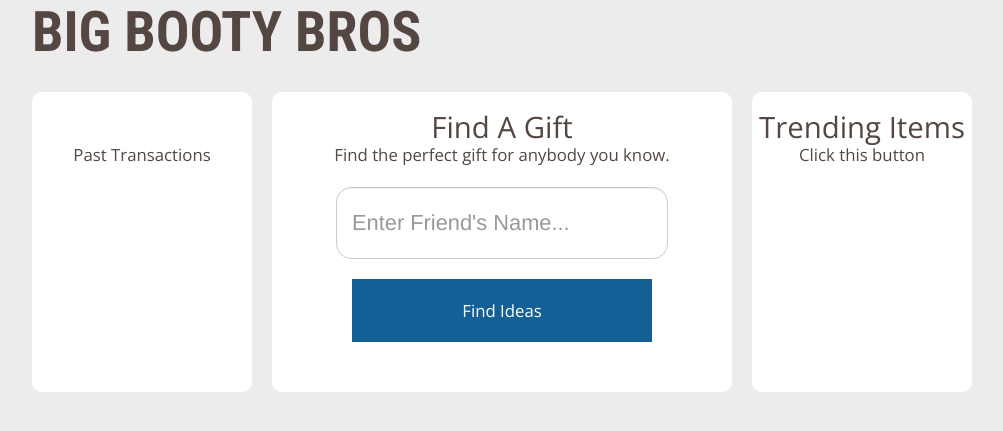
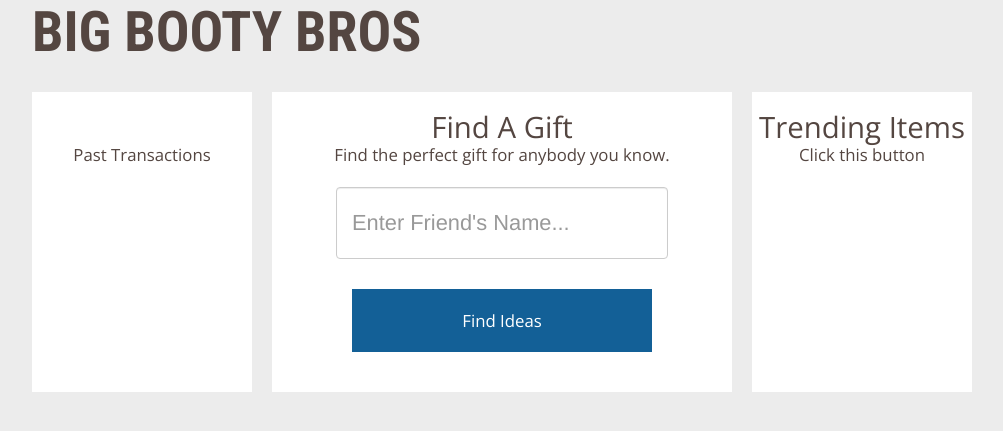
Before and after one commit to Austinh100/BBB, a CodeIgniter app: template application/views/home.php in a window 1280 px wide. Shown: the part 28-459 px from the top of the page, without its empty margins (138-1141 px from the left). Run offline with CodeIgniter, Linux system fonts and the light colour scheme; the template is opened without the code that fills it, so the values that code supplies are empty.

Commit message:
Minur Updatez

```diff
--- a/application/models/user.php
+++ b/application/models/user.php
@@ -29,7 +29,7 @@ class User extends CI_Model {
 
 	function getName() {
 		$me = $this->facebook->api('/me');
-		return $me->name
+		return $me->name;
 	}
 
     function logURL() {
--- a/application/views/home.php
+++ b/application/views/home.php
@@ -59,7 +59,7 @@
     					<br/><span class="name">Find A Gift</span> <br/>
     					<span class="transactions">Find the perfect gift for anybody you know.</span>
 						<div style="margin-top: 20px;">
-							<input id="friendname" type="text" class="search-query" placeholder="Enter Friend's Name..." style="width: 300px; padding: 15px; height: 40px; font-size: 1.3em;"/>
+							<input id="friendname" type="text" placeholder="Enter Friend's Name..." style="width: 300px; padding: 15px; height: 40px; font-size: 1.3em;"/>
 
 							<script>
 
--- a/public/styles/main.css
+++ b/public/styles/main.css
@@ -118,11 +118,10 @@ body {
 }
 
 .homePage {
-	background-color:white;
+	background-color: white;
 	height:300px;
 	width:auto;
 	text-align:center;
-	border-radius:10px;
 }
 .name {
 	font-size:175%;
```
